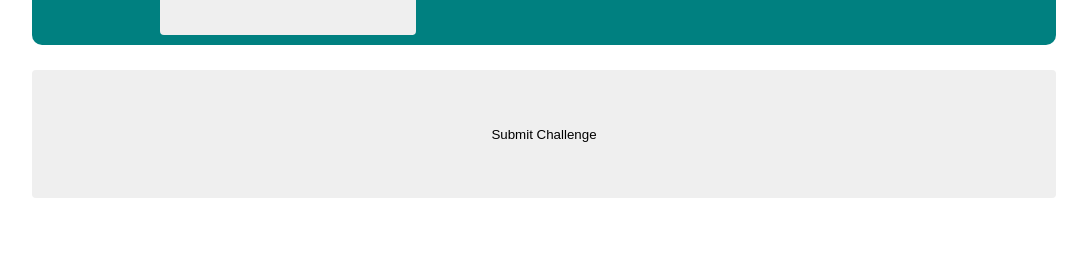
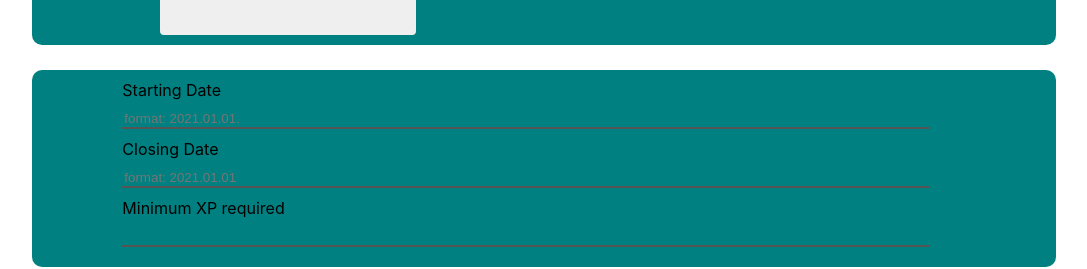
Before and after one commit to Bogyi3/BananasInPajamasFedEx, a React (Create React App) app in the folder frontend/: page /challenge in a window 1280 px wide. Shown: the part 683-952 px from the top of the page, without its empty margins (96-1183 px from the left). Before the commit the page ends 906 px from the top, so only its background shows below. Built offline with nearby package versions, Linux system fonts and the light colour scheme; no server answers.

Commit message:
connected challenge with backend

```diff
--- a/frontend/src/pages/ChallengePage/ChallengePage.js
+++ b/frontend/src/pages/ChallengePage/ChallengePage.js
@@ -1,5 +1,7 @@
 import React, { useState } from 'react';
 import './challengePage.css';
+
+const PORT = process.env.REACT_APP_API_URL;
 
 function ChallengePage() {
   const [challengeName, setChallengeName] = useState('');
@@ -9,6 +11,9 @@ function ChallengePage() {
   const [commitmentName, setCommitmentName] = useState('');
   const [commitmentXp, setCommitmentXp] = useState('');
   const [showChallengeAdded, setShowChallengeAdded] = useState(false);
+  const [startingDate, setStartingDate] = useState('');
+  const [closingDate, setClosingDate] = useState('');
+  const [minXp, setMinXp] = useState('');
 
   function handleAcceptButtonClick() {
     setIsNameSet(!isNameSet);
@@ -49,19 +54,34 @@ function ChallengePage() {
     setShowAddCommitment(false);
   }
 
+  function onStartingDateChange(event) {
+    setStartingDate(event.target.value);
+  }
+
+  function onClosingDateChange(event) {
+    setClosingDate(event.target.value);
+  }
+
+  function onMinXpChange(event) {
+    setMinXp(event.target.value);
+  }
+
   function handleAddChallengeButton(event) {
     event.preventDefault();
-    /* const data = {
+    const data = {
       challengeName,
-      commitments
-    }
-    fetch(someurl, {
+      commitments,
+      startingDate,
+      closingDate,
+      minXp,
+    };
+    fetch(`${PORT}/challenge`, {
       method: 'POST',
       headers: {
         'Content-Type': 'application/json',
       },
-      body: data
-    }); */
+      body: JSON.stringify(data),
+    });
     setShowChallengeAdded(true);
   }
 
@@ -139,6 +159,40 @@ function ChallengePage() {
         </form>
         )
       }
+      <form className="form-card">
+        <label htmlFor="startingDate">
+          Starting Date
+          <input
+            type="text"
+            name="staringDate"
+            id="startingDate"
+            value={startingDate}
+            onChange={onStartingDateChange}
+            placeholder="format: 2021.01.01."
+          />
+        </label>
+        <label htmlFor="closingDate">
+          Closing Date
+          <input
+            type="text"
+            name="closingDate"
+            id="closingDate"
+            value={closingDate}
+            onChange={onClosingDateChange}
+            placeholder="format: 2021.01.01"
+          />
+        </label>
+        <label htmlFor="minXp">
+          Minimum XP required
+          <input
+            type="number"
+            name="minXp"
+            id="minXp"
+            value={minXp}
+            onChange={onMinXpChange}
+          />
+        </label>
+      </form>
       <button type="button" id="submit-button" onClick={handleAddChallengeButton}>Submit Challenge</button>
       {showChallengeAdded && (<p className="add-challenge-completed">You have submitted your challenge</p>)}
     </div>
```
Also changed, not shown: 1 other file (tests, documents, lock files or other folders).
